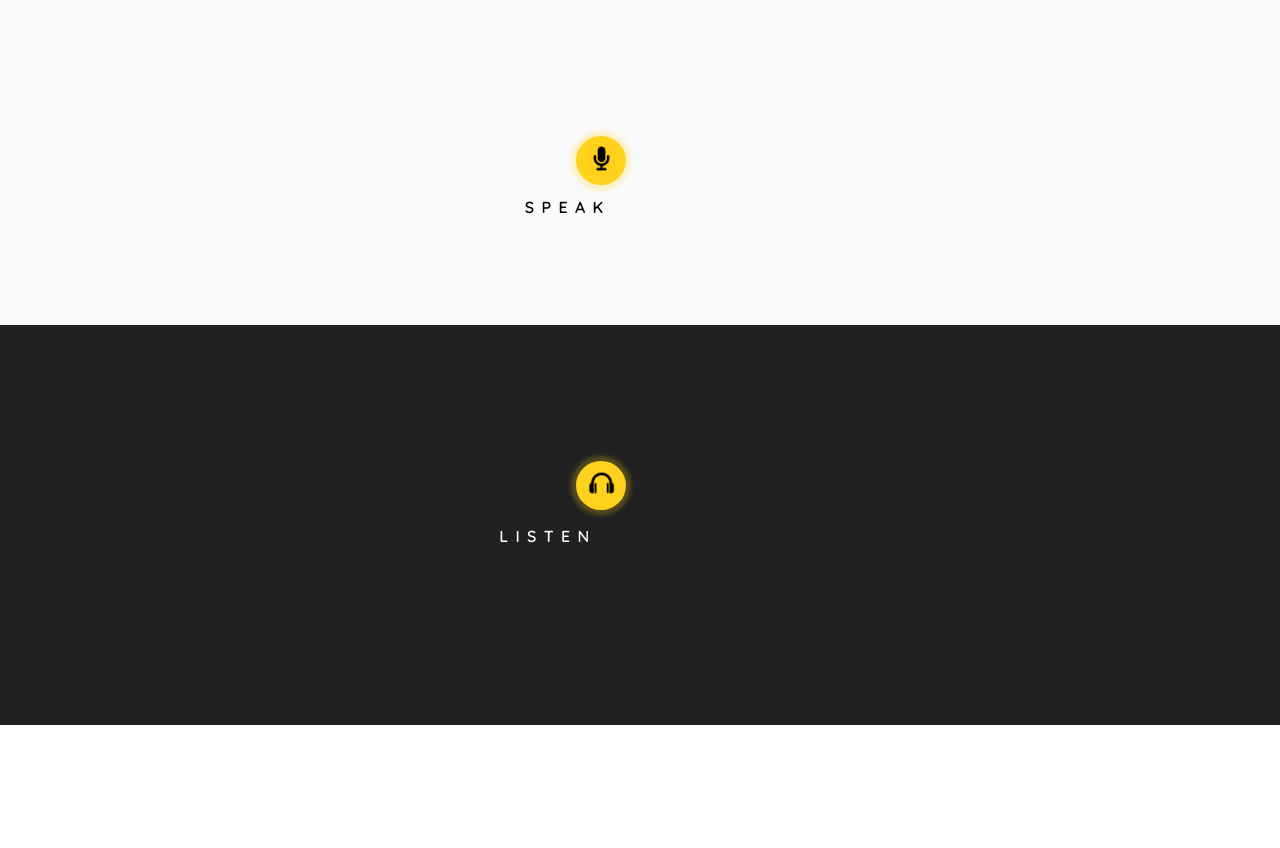
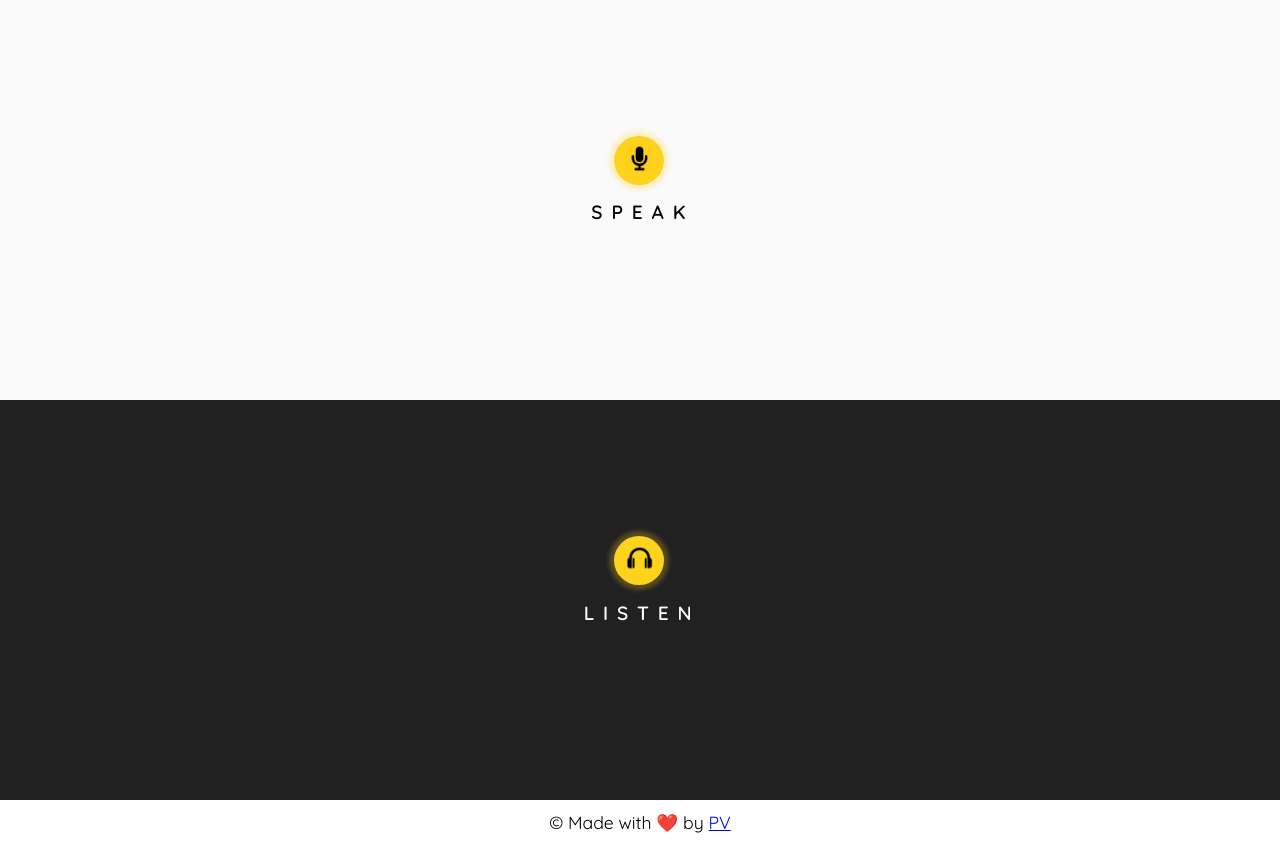
Before and after one commit to PrakharV10/Voice-Translation-Shakespeare-App, a plain HTML site: page index.html in a window 1280 px wide. Before the commit the page ends 800 px from the top, so only its background shows below. Drawn offline with Linux system fonts and the light colour scheme; a web font is replaced by a local one.

Commit message:
Completed

```diff
--- a/app.js
+++ b/app.js
@@ -18,6 +18,7 @@ const SpeechRecognition = window.SpeechRecognition || window.webkitSpeechRecogni
 const recognition = new SpeechRecognition();
 
 var url = "https://api.funtranslations.com/translate/yoda.json";
+// var url = "https://api.funtranslations.com/translate/pirate.json";
 var micClick = 0;
 var listenClick = 0;
 
@@ -47,7 +48,7 @@ recognition.onresult = function(event){
     .then(response => response.json())
     .then(json => {
         var outputText = json.contents.translated;
-        outputContent.textContent = outputText;
+        outputContent.textContent =  outputText;
 
     })
     .catch(errorHandler);
--- a/index.html
+++ b/index.html
@@ -7,8 +7,14 @@
     <link rel="stylesheet" href="styles.css">
 </head>
 <body>
+
     <!-- blackBg class to be added after click -->
     <header class="whiteBg" id="header-id">
+
+        <!-- <nav>
+            <span>PV</span>
+
+        </nav> -->
         <!-- hero-heading to be added after click -->
         <h4 class="b4-click" id="hero-heading-id">Speaking</h4>
 
@@ -23,16 +29,16 @@
         </div>
 
         <!-- after-click to be added after click -->
-        <div class="mic-sub" id="mic-sub-id">
+        <span class="mic-sub" id="mic-sub-id">
             SPEAK
-        </div>
+        </span>
     </header>
 
     <!-- yellowBg to be added after click -->
     <section class="blackBg" id="section-id">
 
         <!-- hero-heading2 to be added after click -->
-        <h4 class="b4-click" id="hero-heading2-id">Translated</h4>
+        <h4 class="b4-click" id="hero-heading2-id">YODA Translated</h4>
 
         <!-- hero-text2 to be added after click -->
         <div class="b4-click" id="hero-text2-id">
@@ -45,10 +51,15 @@
         </div>
 
         <!-- after-click to be added after click -->
-        <div class="headphone-sub" id="hp-sub-id">
+        <span class="headphone-sub" id="hp-sub-id">
             LISTEN
-        </div>
+        </span>
     </section>
+
+    <footer>
+        <div> &#169; Made with ❤️ by <a href="https://prakhar10varshney.netlify.app/">PV</a></div>
+        <!-- <img src = "https://instagram.fudr1-1.fna.fbcdn.net/v/t51.2885-19/s320x320/87784059_822272964939689_3869051817505587200_n.jpg?_nc_ht=instagram.fudr1-1.fna.fbcdn.net&_nc_ohc=xpbQjiF3MHUAX-6YDve&tp=1&oh=1678b5c7404e18562de0753c457638ec&oe=5FF50ACA" /> -->
+    </footer>
 
     <script src="app.js"></script>
 </body>
--- a/styles.css
+++ b/styles.css
@@ -15,6 +15,7 @@ body{
 header{
     height : 325px;
 }
+
 
 .blackBg{
     background-color: #212121;
@@ -93,13 +94,14 @@ section{
 
 .headphone-box{
     position: absolute;
-    top : 568px;
+    /* top : 568px; */
+    bottom: .5rem;
     left: 43vw;
     text-align: center;
     background-color: var(--yellow);
     width : 50px;
     padding : .5rem 0rem;
-    margin : .5rem auto 31px;
+    margin : .5rem auto 25px;
     border-radius: 50%;
     border : 2px solid black;
 }
@@ -139,8 +141,8 @@ section{
     font-family: 'Quicksand', sans-serif;
     font-weight: bold;
     letter-spacing: .46em;
-    position: absolute;
-    top: 12.3rem;
+    position: absolute;;
+    top: 12.5rem;
     left: 41vw;
 }
 
@@ -166,3 +168,89 @@ section{
     top: 9.5rem;
     left: 39vw;
 }
+
+footer{
+    text-align: center;
+    height: 3rem;
+}
+
+footer div{
+    font-family: 'Quicksand', sans-serif;
+    font-size: 1.1rem;
+    padding-top: .7rem;
+}
+
+@media only screen and (min-width:450px){
+    .mic-sub{
+        left: 42vw;
+    }
+
+    .headphone-sub{
+        left: 40.5vw;
+    }
+
+    .mic-box{
+        left: 46vw;
+    }
+
+    .headphone-box{
+        left: 45vw;
+    }
+}
+
+
+@media only screen and (min-width:650px){
+    header{
+        height: 50vh;
+    }
+
+    section{
+        height: 50vh;
+    }
+
+    .b4-mic-box{
+        left: 48vw;
+    }
+
+    .mic-sub{
+        left: 45.6vw;
+        font-size: 1.2rem;
+    }
+
+    .b4-headphone-box{
+        left: 48vw;
+    }
+
+    .headphone-sub{
+        left: 45vw;
+        font-size: 1.2rem;
+    }
+
+    .mic-box{
+        left: 48vw;
+    }
+
+    .headphone-box{
+        left: 48vw;
+    }
+}
+
+@media only screen and (min-width:1190px){
+    .mic-sub {
+        left: 46.2vw;
+    }
+
+    .headphone-sub{
+        left: 45.6vw;
+    }
+}
+
+@media only screen and (min-width:1400px){
+    .mic-sub {
+        left: 46.5vw;
+    }
+
+    .headphone-sub{
+        left: 45.9vw;
+    }
+}
```
